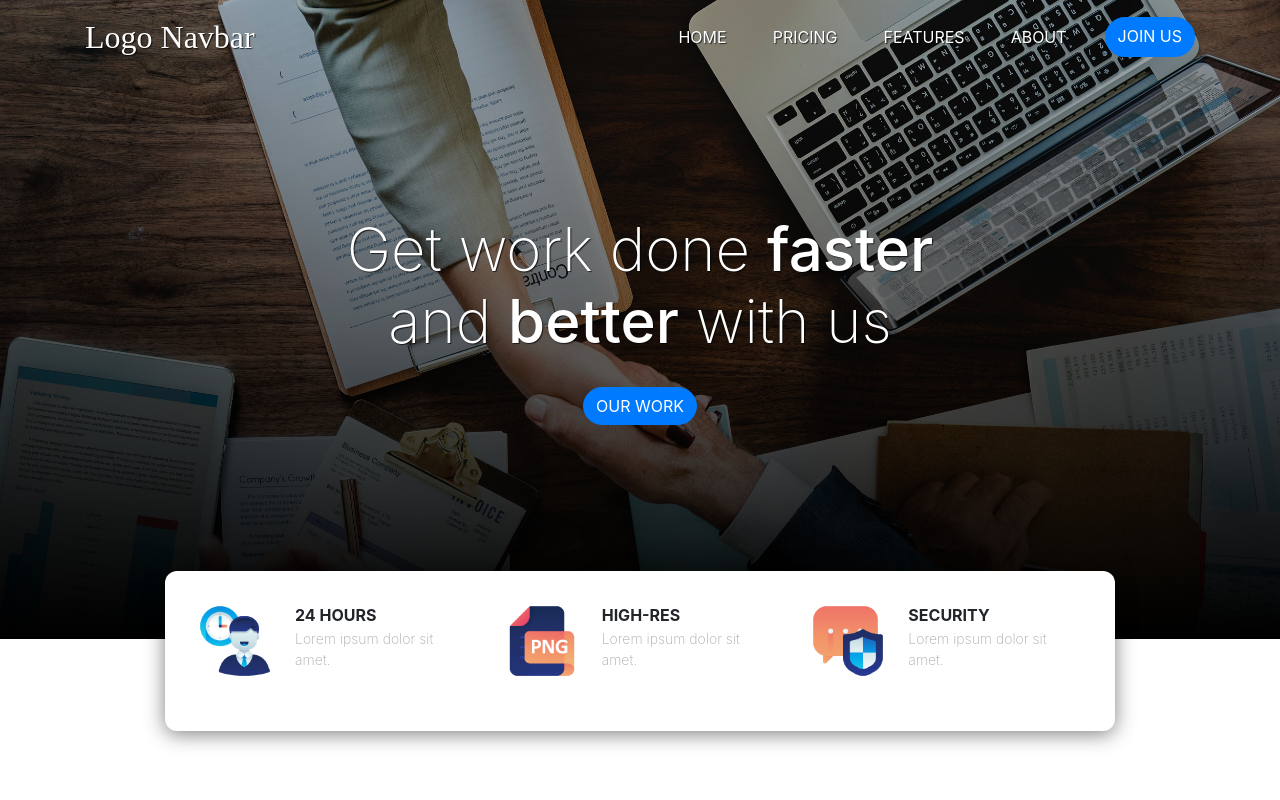
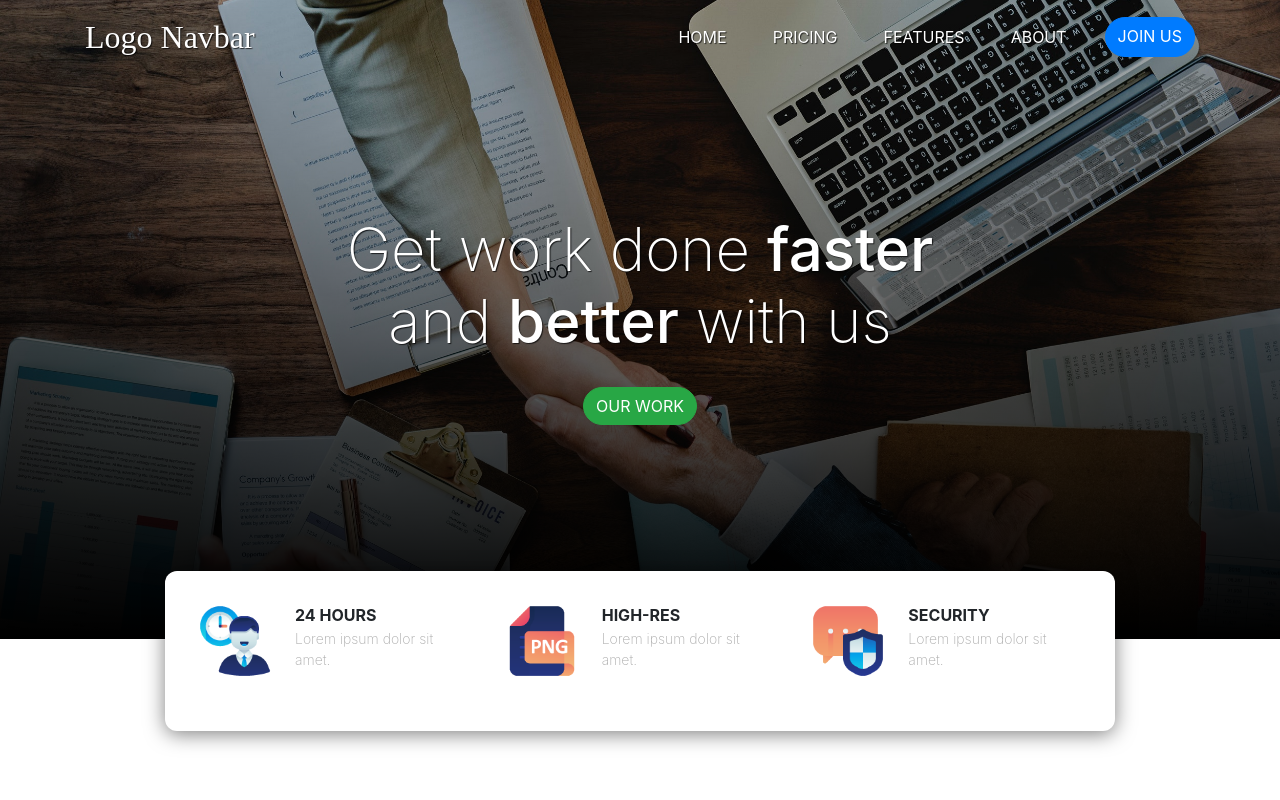
Before and after one commit to edwardtimoty/landing-page, a plain HTML site: page index.html in a window 1280 px wide. Shown: the top 800 px of the page. Drawn offline with nearby package versions, Linux system fonts and the light colour scheme; a web font is replaced by a local one.

Commit message:
mengubah warna tombol our work

```diff
--- a/index.html
+++ b/index.html
@@ -42,7 +42,7 @@
     <div class="jumbotron jumbotron-fluid">
       <div class="container">
         <h1 class="display-4">Get work done <span>faster</span><br> and <span>better</span> with us</h1>
-        <a href="" class="btn btn-primary tombol">Our Work</a>
+        <a href="" class="btn btn-success tombol">Our Work</a>
       </div>
     </div>
     <!-- Akhir Jumbotron -->
```
